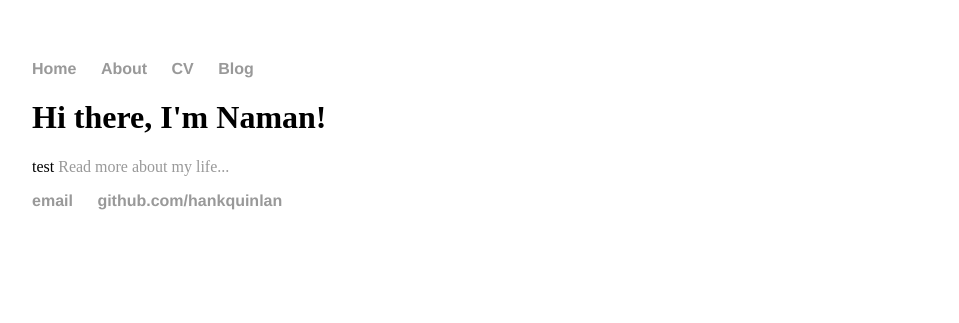
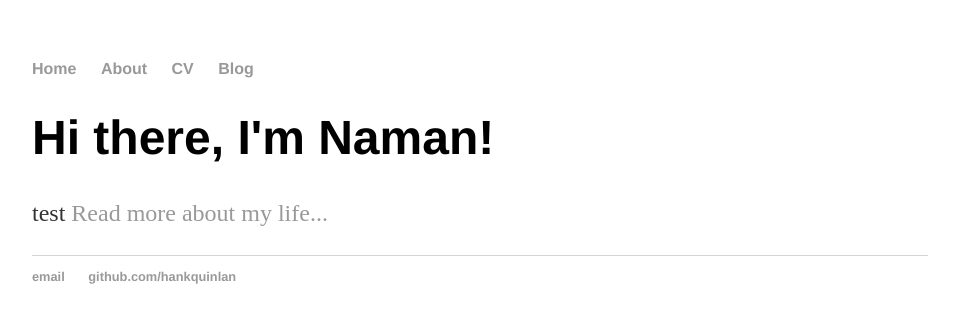
Before and after one commit to nmehndir/nmehndir.github.io, a Jekyll site: the page built from index.html, in a window 1280 px wide. Shown: the top 323 px of the page, without its empty margins (160-1119 px from the left). Built offline with Jekyll 4.4.1, drawn with Linux system fonts in a browser that asks for light colours.

Commit message:
Update main.css

```diff
--- a/css/main.css
+++ b/css/main.css
@@ -17,3 +17,27 @@ a {
     color: #999;
 }
 a:hover {
+    text-decoration: underline;
+}
+h1 {
+    font-size: 3em;
+    font-family:'Helvetica', 'Arial', 'Sans-Serif';
+}
+p {
+    font-size: 1.5em;
+    line-height: 1.4em;
+    color: #333;
+}
+footer {
+    border-top: 1px solid #d5d5d5;
+    font-size: .8em;
+}
+
+ul.posts {
+    margin: 20px auto 40px;
+    font-size: 1.5em;
+}
+
+ul.posts li {
+    list-style: none;
+}
```
